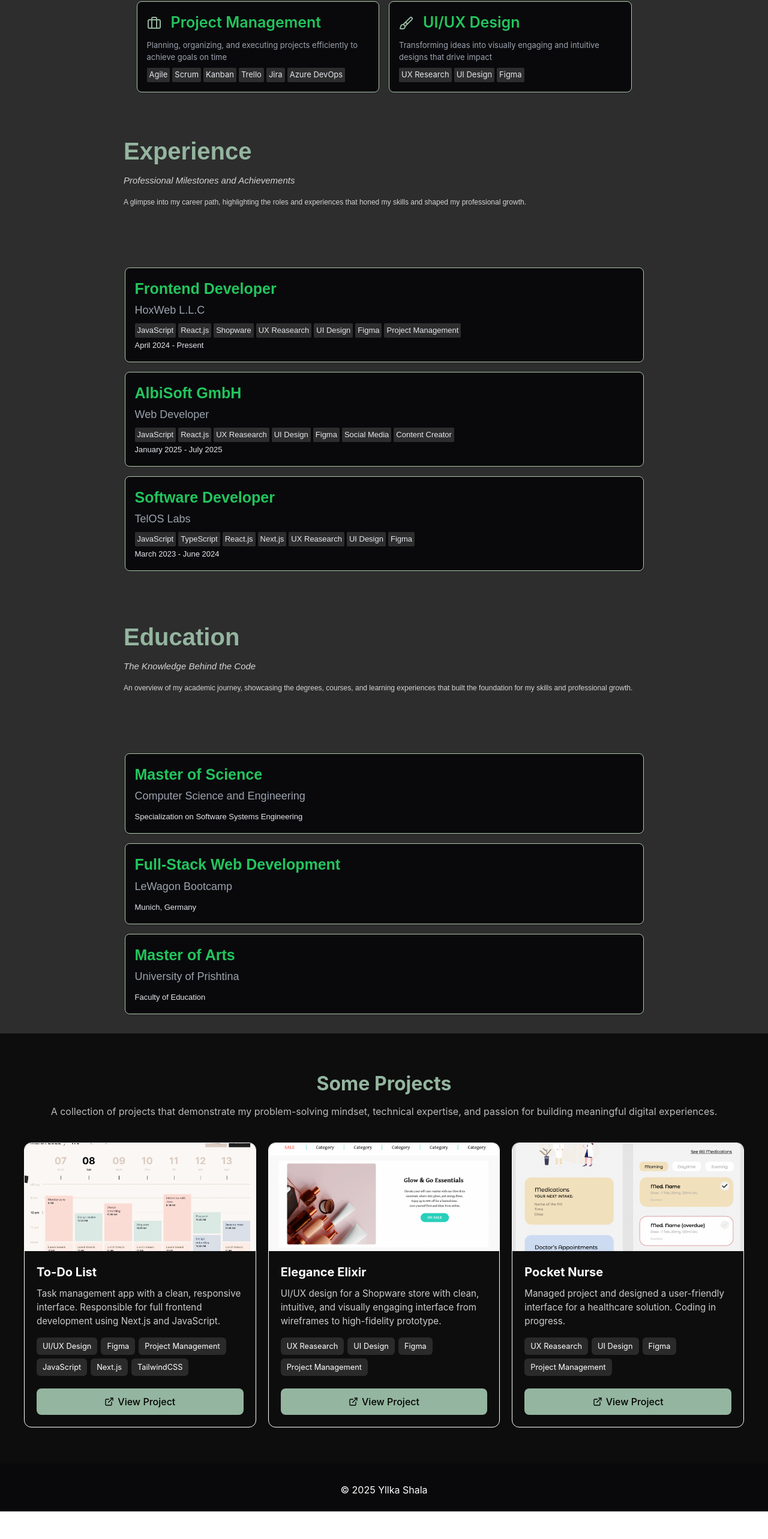
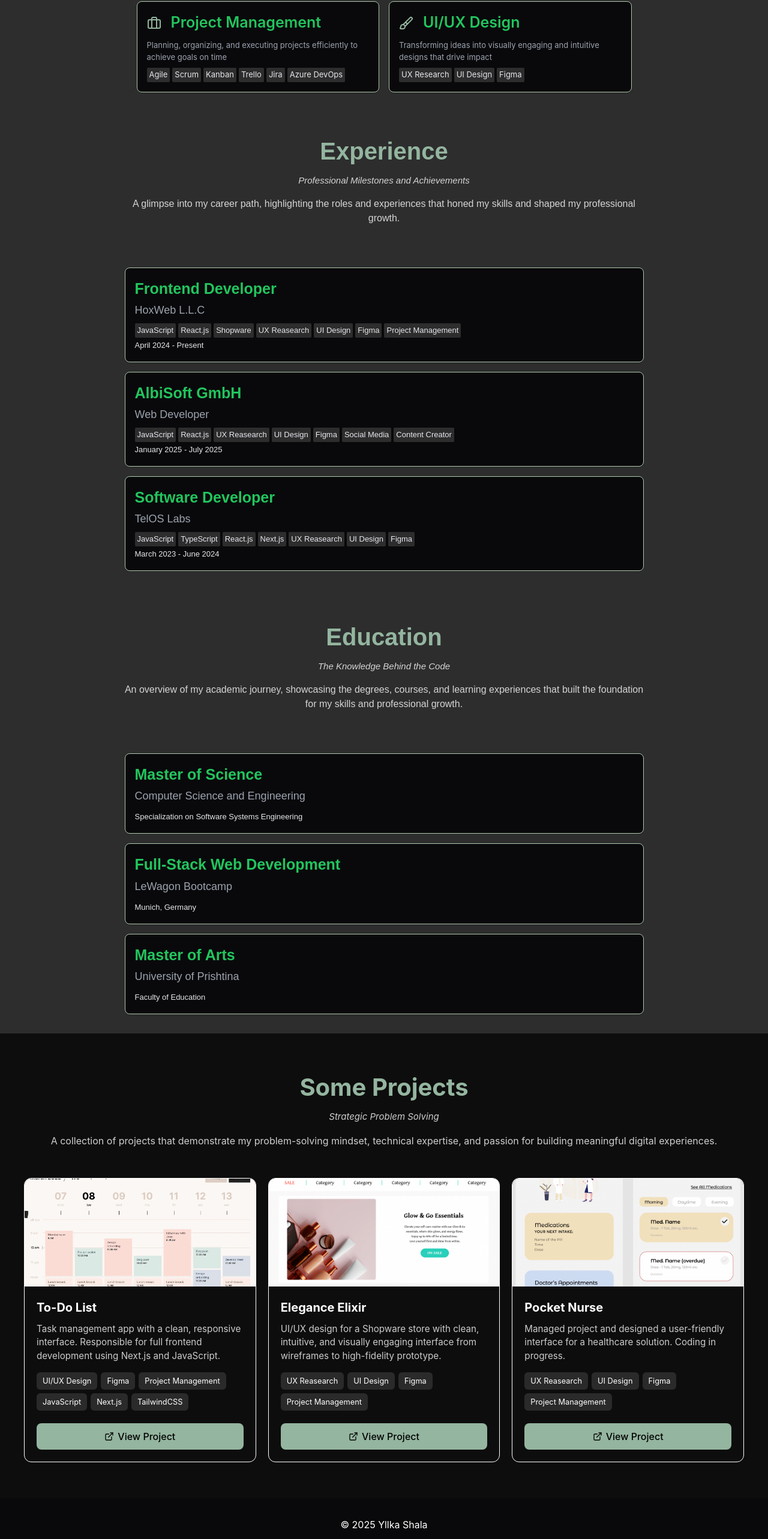
Before and after one commit to yllkashalaa/yllkashala, a React (Create React App) app: page / in a window 1280 px wide. Shown: the part 1717-4283 px from the top of the page at 60% size. Before the commit the page ends 4237 px from the top, so only its background shows below. Built offline with nearby package versions, Linux system fonts and the light colour scheme.

Commit message:
update styles for responsiveness and alignment

```diff
--- a/src/components/custom.css
+++ b/src/components/custom.css
@@ -431,7 +431,7 @@
 
 .experience-content {
   justify-content: center;
-  text-align: left;
+  text-align: center;
   gap: 0.05rem;
   max-width: 900px;
   margin: 0 auto;
@@ -439,22 +439,21 @@
   height: 30vh;
 }
 
-.experience-title {
+.titles {
   font-size: 40px;
   font-weight: bold;
   color: #94B59F;
   margin-bottom: 0.5rem;
 }
 
-.experience-subtitle {
+.subtitles{
   font-size: 15px;
   margin-bottom: 1rem;
   color: #ffffffcc;
   font-style: italic;
 }
 
-.experience-desc {
-  font-size: 12px;
+.description {
   color: #ffffffcc;
 }
 
@@ -512,7 +511,7 @@
 } */
 
 /* Projects */
-.projects {
+.projects-container {
   text-align: center;
   padding: 60px 20px;
   background: #0d0d0d;
@@ -557,6 +556,7 @@
   transition: transform 0.3s ease;
   background-color: #0d0d0d;
   border: 1px solid #fff;
+  margin-top: 50px;
 }
 
 .project-card:hover {
--- a/src/components/education.js
+++ b/src/components/education.js
@@ -26,9 +26,9 @@ function Education() {
     <div className="experience-container">
       <span className=" bg-primary"></span>
       <div className="experience-content">
-        <p className="experience-title">Education</p>
-        <p className="experience-subtitle">The Knowledge Behind the Code</p>
-        <p className='experience-desc'>An overview of my academic journey, showcasing the degrees, courses, and learning experiences that built the foundation for my skills and professional growth.</p>
+        <p className="titles">Education</p>
+        <p className="subtitles">The Knowledge Behind the Code</p>
+        <p className='description'>An overview of my academic journey, showcasing the degrees, courses, and learning experiences that built the foundation for my skills and professional growth.</p>
       </div>
 
       <div className="experience-grid">
--- a/src/components/experience.js
+++ b/src/components/experience.js
@@ -29,9 +29,9 @@ function Experience() {
     <div className="experience-container">
       <span className=" bg-primary"></span>
       <div className="experience-content">
-        <p className="experience-title">Experience</p>
-        <p className="experience-subtitle">Professional Milestones and Achievements</p>
-        <p className='experience-desc'>A glimpse into my career path, highlighting the roles and experiences that honed my skills and shaped my professional growth.</p>
+        <p className="titles">Experience</p>
+        <p className="subtitles">Professional Milestones and Achievements</p>
+        <p className='description'>A glimpse into my career path, highlighting the roles and experiences that honed my skills and shaped my professional growth.</p>
       </div>
 
       <div className="experience-grid">
--- a/src/components/projects.js
+++ b/src/components/projects.js
@@ -23,12 +23,14 @@ const projects = [
 
 export default function Projects() {
   return (
-    <section className="projects">
-      <h2 className="projects-title">Some Projects</h2>
-      <p className="projects-subtitle">
+    <section className="projects-container">
+      <p className="titles">Some Projects</p>
+      <p className="subtitles">Strategic Problem Solving</p>
+      <p className="description">
         A collection of projects that demonstrate my problem-solving mindset, technical expertise, and passion for building meaningful digital experiences.
       </p>
-      <div className="projects-grid">
+      <div>
+        <div className="projects-grid">
         {projects.map((p, i) => (
           <div key={i} className="project-card">
             <img src={p.image} alt={p.title} className="project-image" />
@@ -73,6 +75,7 @@ export default function Projects() {
           </div>
         ))}
       </div>
+      </div>
     </section>
   );
 }
```
